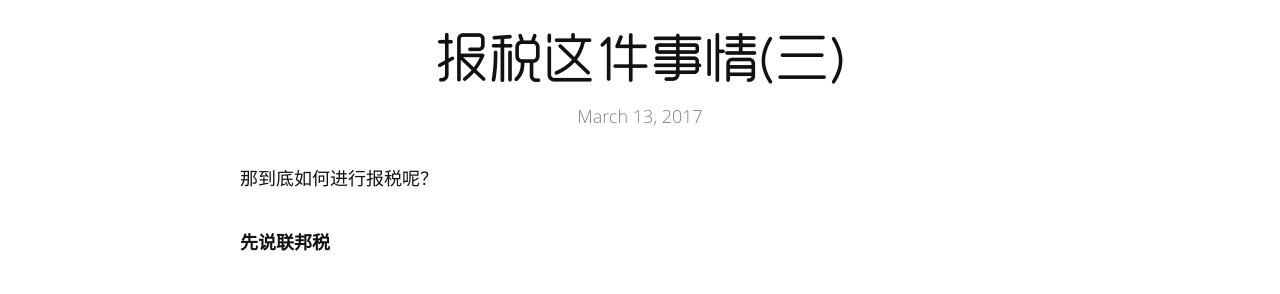
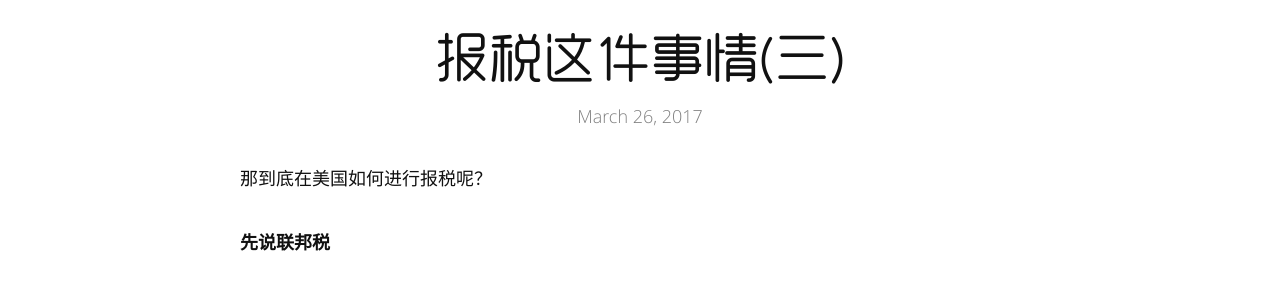
Before and after one commit to wolfwifee/wolfwifee.github.com, a Jekyll site: the page built from _posts/2016-03-13-how-to-file-tax-return.md, in a window 1280 px wide and 900 px high. Shown: the part 274-568 px from the top of the window. Built offline with Jekyll 4.4.1, drawn with Linux system fonts in a browser that asks for light colours; comment, search, counter and statistics services are not loaded; some of the changed text lies outside the part shown.

Commit message:
Update 2016-03-13-how-to-file-tax-return.md

```diff
--- a/_posts/2016-03-13-how-to-file-tax-return.md
+++ b/_posts/2016-03-13-how-to-file-tax-return.md
@@ -1,17 +1,17 @@
 ---
 layout: post
-title: "2017年在美国如何进行报税退税？1040EZ,1040A和1040区别在哪里？报税（Tax Return） 还是退税（ Tax Refund）?"
-description: "报税退税流程已更新至2017年。申报联邦税的表格有1040，1040A和1040EZ，适用于不同的人。有报税才有退税。使用IRS网站上的e-filling免费系统入口，省时又省力。"
+title: "2017年在美国如何进行报税退税？1040EZ,1040A和1040区别在哪里？报税（Tax Return）还是退税（Tax Refund）?"
+description: "美国报税退税流程已更新至2017年。申报联邦税的表格有1040，1040A和1040EZ，适用于不同的人。有报税才有退税。使用IRS网站上的e-filling免费系统入口，省时又省力。"
 heading: 报税这件事情(三)
 publish: true
 published: true
 datePublished: 2016-03-13
-date: 2017-03-13
+date: 2017-03-26
 ---
 
 
 
-那到底如何进行报税呢？
+那到底在美国如何进行报税呢？
 
 **先说联邦税**
 
```
